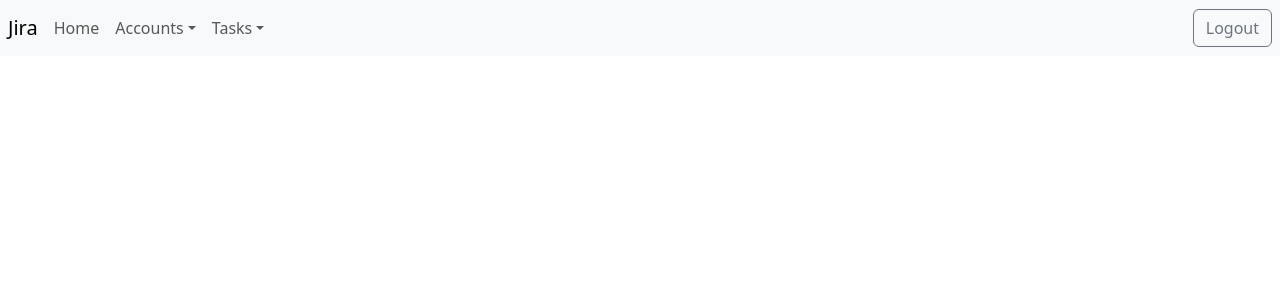
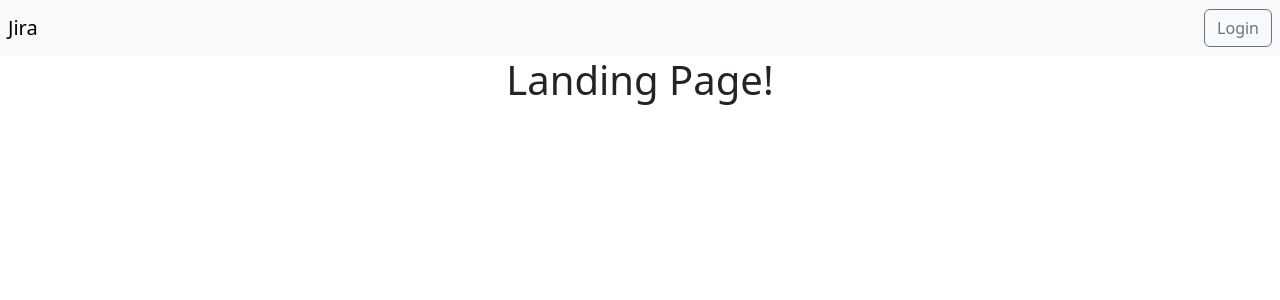
Before and after one commit to HusseinOkasha/LearningJourney, a React (Vite) app in the folder project6/frontend/EmployeeManager/: page / in a window 1280 px wide. Shown: the top 300 px of the page. Built offline with nearby package versions, Linux system fonts and the light colour scheme.

Commit message:
feat: add logout. - I save the access token on the client side on localstorage. - So I simply delete the access token.

```diff
--- a/project6/frontend/EmployeeManager/src/App.tsx
+++ b/project6/frontend/EmployeeManager/src/App.tsx
@@ -9,15 +9,16 @@ import AllEmployeesComponent from "./components/AllEmployeesComponent";
 import NewTaskComponent from "./components/NewTaskComponent";
 import MyTasksComponent from "./components/MyTasksComponent";
 import EditTaskComponent from "./components/EditTaskComponent";
+import LandingPageComponent from "./components/LandingPageComponent";
 
 function App() {
   return (
     <>
       <BrowserRouter>
         <NavBar />
-
         <Routes>
           <Route path="/">
+            <Route index element={<LandingPageComponent />} />
             <Route path="/home" element={<HomeComponent />} />
             <Route path="/admins" element={<AllAdminsComponent />} />
             <Route path="/login" element={<LoginComponent />} />
--- /dev/null
+++ b/project6/frontend/EmployeeManager/src/components/LandingPageComponent.tsx
@@ -0,0 +1,15 @@
+function LandingPageComponent() {
+  return (
+    <>
+      <div className="container">
+        <div className="row justify-content-center">
+          <div className="col-6 text-center">
+            <h1>Landing Page! </h1>
+          </div>
+        </div>
+      </div>
+    </>
+  );
+}
+
+export default LandingPageComponent;
--- a/project6/frontend/EmployeeManager/src/components/NavBar.tsx
+++ b/project6/frontend/EmployeeManager/src/components/NavBar.tsx
@@ -1,7 +1,26 @@
+import { useState } from "react";
 import { Navbar, Nav, NavDropdown, Button } from "react-bootstrap";
-import { Link } from "react-router-dom";
+import { Link, useNavigate } from "react-router-dom";
 
 function NavBar() {
+  const navigate = useNavigate();
+
+  // states
+  const [isLogedin, setIsLogedin] = useState<boolean>(false);
+
+  // method handles logout
+  const handleLogout = () => {
+    localStorage.removeItem("accessToken");
+    setIsLogedin(false);
+    navigate("/");
+  };
+
+  // method handle login
+  const handleLogin = () => {
+    setIsLogedin(true);
+    navigate("/login");
+  };
+
   return (
     <Navbar expand="lg" bg="light" variant="light">
       <Navbar.Brand className="mx-2" href="#">
@@ -9,6 +28,7 @@ function NavBar() {
       </Navbar.Brand>
       <Navbar.Toggle aria-controls="basic-navbar-nav" />
       <Navbar.Collapse id="basic-navbar-nav">
+        {isLogedin && (
           <Nav className="me-auto">
             <Nav.Link as={Link} to="/home">
               Home
@@ -31,9 +51,27 @@ function NavBar() {
               </NavDropdown.Item>
             </NavDropdown>
           </Nav>
+        )}
+        {isLogedin && (
           <Nav className="ms-auto">
-          <Button variant="outline-secondary my-2 my-sm-0 mx-2"> Logout</Button>{" "}
+            <Button
+              variant="outline-secondary my-2 my-sm-0 mx-2"
+              onClick={handleLogout}
+            >
+              Logout
+            </Button>
           </Nav>
+        )}
+        {!isLogedin && (
+          <Nav className="ms-auto">
+            <Button
+              variant="outline-secondary my-2 my-sm-0 mx-2"
+              onClick={handleLogin}
+            >
+              Login
+            </Button>
+          </Nav>
+        )}
       </Navbar.Collapse>
     </Navbar>
   );
```
Lines whose indentation alone changed are shown as unchanged.
